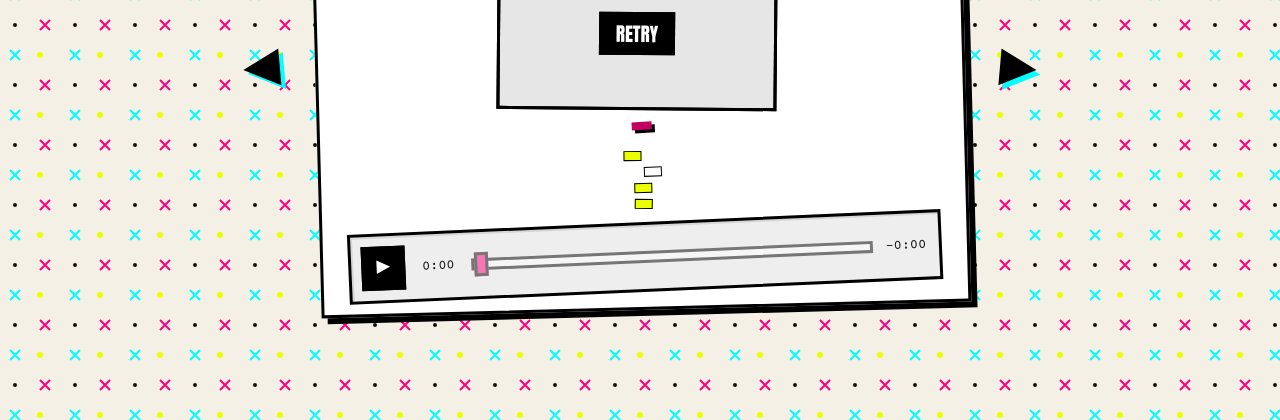
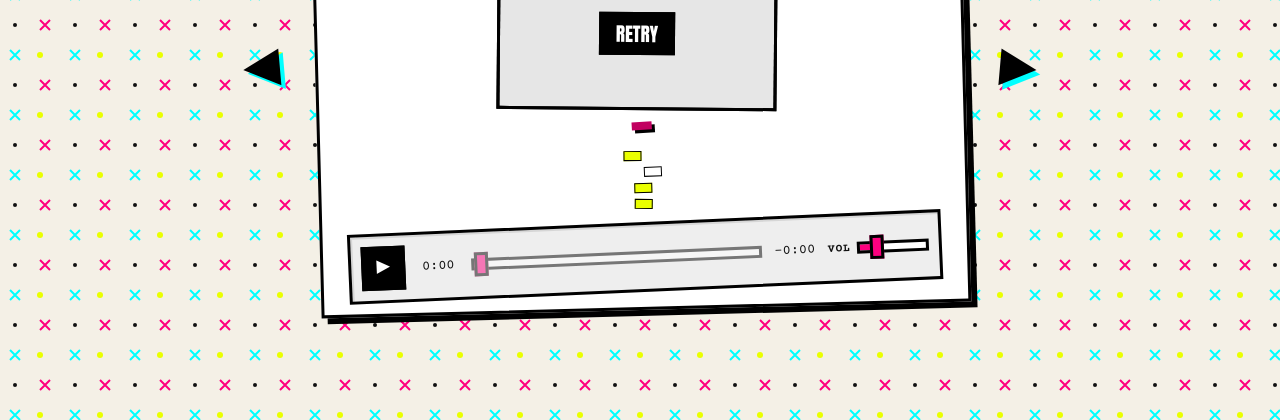
Before and after one commit to aonuferco/bandcamp-discovery-player, a website with bundled scripts: page public/index.html in a window 1280 px wide. Shown: the part 380-800 px from the top of the page. Built offline with nearby package versions, Linux system fonts and the light colour scheme; files whose address does not match are found by name.

Commit message:
feat(ui): volume rocker reimplementation (main)

```diff
--- a/public/index.css
+++ b/public/index.css
@@ -603,8 +603,8 @@ body {
   text-align: center;
 }
 
-.track-scrubber {
-  flex: 1;
+.zine-range {
+  /* flex: 1; */
   height: 24px;
   margin: 0;
   padding: 0;
@@ -614,12 +614,12 @@ body {
   appearance: none;
 }
 
-.track-scrubber:disabled {
+.zine-range:disabled {
   cursor: default;
   opacity: 0.5;
 }
 
-.track-scrubber::-webkit-slider-runnable-track {
+.zine-range::-webkit-slider-runnable-track {
   height: 12px;
   border: var(--rough-border);
   background: linear-gradient(
@@ -629,7 +629,7 @@ body {
   );
 }
 
-.track-scrubber::-webkit-slider-thumb {
+.zine-range::-webkit-slider-thumb {
   -webkit-appearance: none;
   appearance: none;
   width: 14px;
@@ -639,18 +639,18 @@ body {
   border: var(--rough-border);
 }
 
-.track-scrubber::-moz-range-track {
+.zine-range::-moz-range-track {
   height: 12px;
   background: #fff;
   border: var(--rough-border);
 }
 
-.track-scrubber::-moz-range-progress {
+.zine-range::-moz-range-progress {
   height: 12px;
   background: var(--accent-neon-pink);
 }
 
-.track-scrubber::-moz-range-thumb {
+.zine-range::-moz-range-thumb {
   width: 14px;
   height: 24px;
   border-radius: 0;
@@ -658,9 +658,32 @@ body {
   border: var(--rough-border);
 }
 
-.track-scrubber:focus-visible {
+.zine-range:focus-visible {
   outline: 3px solid var(--accent-cyan);
   outline-offset: 2px;
+}
+
+.track-scrubber {
+  flex: 1;
+}
+
+.volume-control {
+  display: flex;
+  align-items: center;
+  gap: 6px;
+  flex-shrink: 0;
+}
+
+.volume-icon {
+  font-family: var(--font-mono);
+  font-size: 0.7rem;
+  font-weight: bold;
+  letter-spacing: 1px;
+}
+
+.volume-slider {
+  width: 72px;
+  flex-shrink: 0;
 }
 
 /* Toasts */
@@ -1075,6 +1098,12 @@ kbd {
   /* Hide desktop ◀ ▶ nav buttons */
   .nav-btn {
     display: none !important;
+  }
+
+  /* Volume is hardware-controlled on touch devices, and the row has no
+      space for it next to the scrubber */
+  .volume-control {
+    display: none;
   }
 
   /* Show Copy-Link FAB on mobile */
--- a/public/js/audio-controller.ts
+++ b/public/js/audio-controller.ts
@@ -90,6 +90,7 @@ export function createAudioController(): AudioController {
   let audioEl: HTMLAudioElement | null = null;
   let errorCallback: (() => void) | null = null;
   let volumeChangeCallback: ((volume: number) => void) | null = null;
+  let volumeSlider: HTMLInputElement | null = null;
 
   let playToggle: HTMLButtonElement | null = null;
   let scrubber: HTMLInputElement | null = null;
@@ -147,6 +148,17 @@ export function createAudioController(): AudioController {
     );
   };
 
+  const syncVolume = (): void => {
+    const el = audioEl;
+    if (!el || !volumeSlider) return;
+    volumeSlider.value = String(el.volume);
+    volumeSlider.style.setProperty("--progress", `${el.volume * 100}%`);
+    volumeSlider.setAttribute(
+      "aria-valuetext",
+      `Volume ${Math.round(el.volume * 100)}%`,
+    );
+  };
+
   const buildTransport = (): HTMLElement => {
     const transport = document.createElement("div");
     transport.className = "track-progress";
@@ -175,7 +187,7 @@ export function createAudioController(): AudioController {
     const range = document.createElement("input");
 
     range.type = "range";
-    range.className = "track-scrubber";
+    range.className = "track-scrubber zine-range";
     range.min = "0";
     range.max = "0";
     range.step = "0.1";
@@ -201,6 +213,30 @@ export function createAudioController(): AudioController {
       syncProgress();
     });
 
+    const volumeControl = document.createElement("div");
+    volumeControl.className = "volume-control";
+
+    const volumeIcon = document.createElement("span");
+    volumeIcon.className = "volume-icon";
+    volumeIcon.textContent = "VOL";
+    volumeIcon.setAttribute("aria-hidden", "true");
+
+    const volume = document.createElement("input");
+    volume.type = "range";
+    volume.className = "volume-slider zine-range";
+    volume.min = "0";
+    volume.max = "1";
+    volume.step = "0.01";
+    volume.setAttribute("aria-label", "Volume");
+    volume.addEventListener("input", () => {
+      const el = audioEl;
+      if (!el) return;
+      el.volume = Number(volume.value);
+    });
+
+    volumeControl.appendChild(volumeIcon);
+    volumeControl.appendChild(volume);
+
     const remaining = document.createElement("span");
     remaining.className = "track-time track-time-remaining";
     remaining.textContent = "-0:00";
@@ -209,11 +245,13 @@ export function createAudioController(): AudioController {
     transport.appendChild(elapsed);
     transport.appendChild(range);
     transport.appendChild(remaining);
+    transport.appendChild(volumeControl);
 
     playToggle = toggle;
     elapsedEl = elapsed;
     scrubber = range;
     remainingEl = remaining;
+    volumeSlider = volume;
 
     return transport;
   };
@@ -242,6 +280,8 @@ export function createAudioController(): AudioController {
       // Wire up persistent listeners (registered exactly once)
       audioEl.addEventListener("volumechange", () => {
         savePreferences({ volume: audioEl!.volume });
+        // Keeps the slider in step with the keyboard shortcuts
+        syncVolume();
         if (volumeChangeCallback) {
           volumeChangeCallback(audioEl!.volume);
         }
@@ -270,6 +310,7 @@ export function createAudioController(): AudioController {
 
       syncProgress();
       syncPlayState();
+      syncVolume();
     },
 
     loadTrack(streamUrl: string): void {
```
